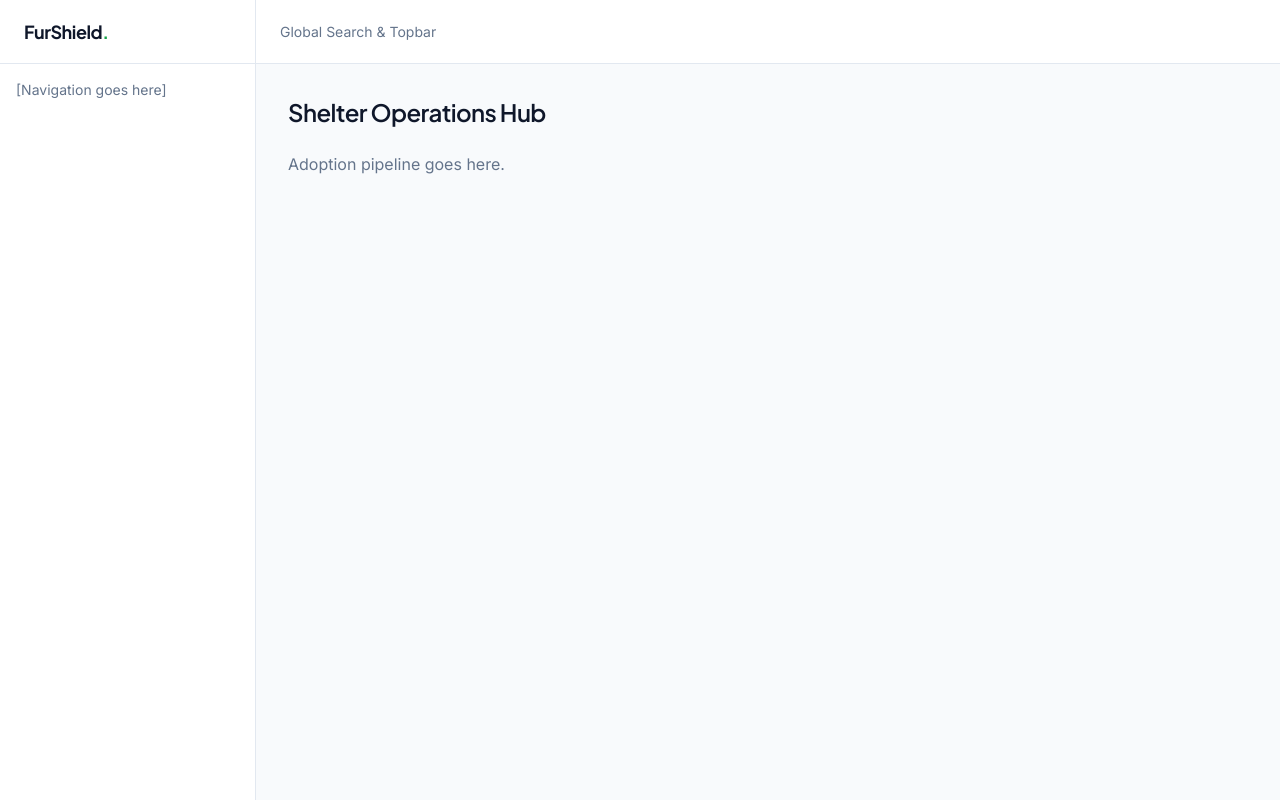
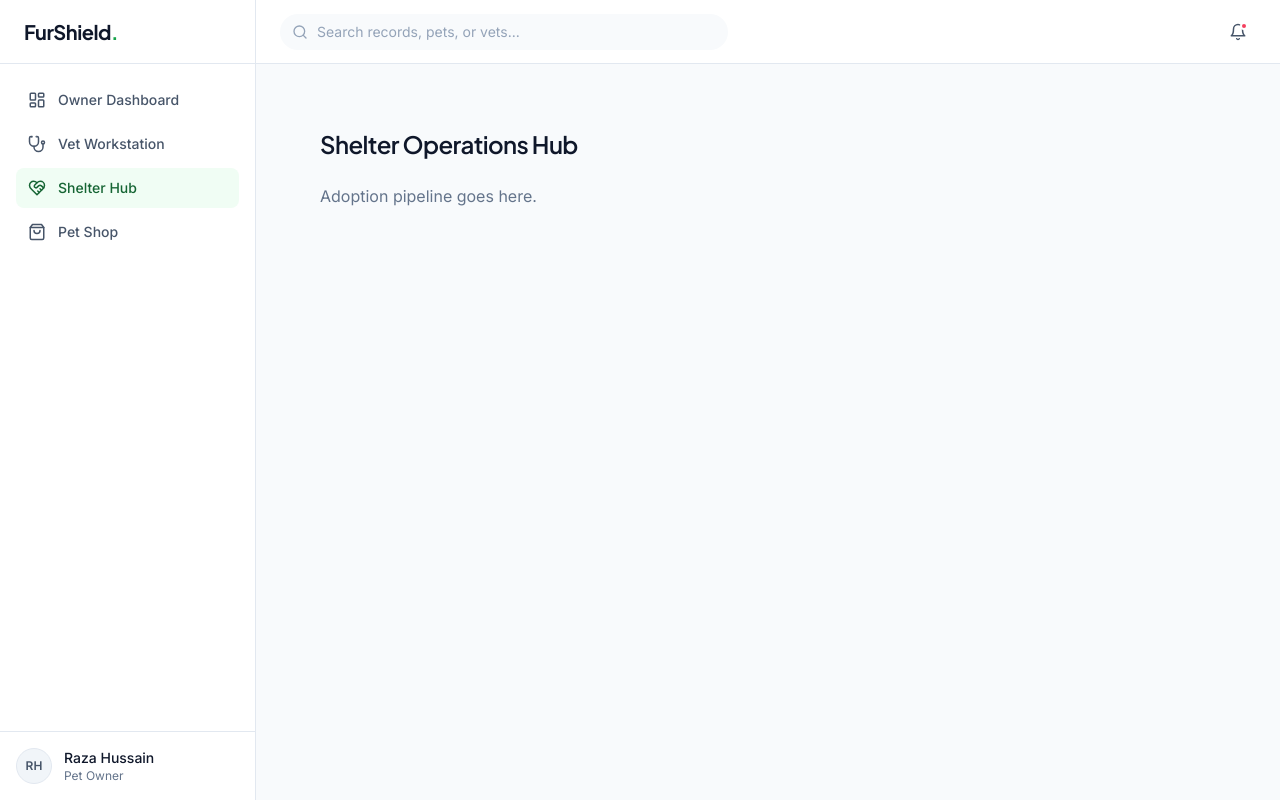
Before and after one commit to Aaliyanamir/Fur-Sheild, a React (Vite) app in the folder frontend/: page /shelter in a window 1280 px wide. Built offline with nearby package versions, Linux system fonts and the light colour scheme.

Commit message:
feat(layout): implement sidebar, topbar and responsive global layout shell

```diff
--- /dev/null
+++ b/frontend/src/components/molecules/Sidebar.jsx
@@ -0,0 +1,77 @@
+import React from 'react';
+import { NavLink } from 'react-router-dom';
+import { LayoutDashboard, Stethoscope, HeartHandshake, ShoppingBag, X } from 'lucide-react';
+import { cn } from '../../lib/utils';
+
+export default function Sidebar({ isOpen, onClose }) {
+  const navItems = [
+    { name: 'Owner Dashboard', path: '/dashboard', icon: LayoutDashboard },
+    { name: 'Vet Workstation', path: '/vet', icon: Stethoscope },
+    { name: 'Shelter Hub', path: '/shelter', icon: HeartHandshake },
+    { name: 'Pet Shop', path: '/shop', icon: ShoppingBag },
+  ];
+
+  const sidebarClasses = cn(
+    "fixed inset-y-0 left-0 z-50 w-64 bg-white border-r border-slate-200 transform transition-transform duration-300 ease-in-out md:relative md:translate-x-0 flex flex-col",
+    isOpen ? "translate-x-0" : "-translate-x-full"
+  );
+
+  return (
+    <>
+      {/* Mobile Overlay */}
+      {isOpen && (
+        <div
+          className="fixed inset-0 bg-slate-900/20 z-40 md:hidden backdrop-blur-sm transition-opacity"
+          onClick={onClose}
+        />
+      )}
+
+      {/* Sidebar Content */}
+      <aside className={sidebarClasses}>
+        <div className="h-16 flex items-center justify-between px-6 border-b border-slate-200 shrink-0">
+          <span className="font-display font-bold text-xl text-slate-900 tracking-tight">
+            FurShield<span className="text-forest-600">.</span>
+          </span>
+          <button onClick={onClose} className="md:hidden text-slate-400 hover:text-slate-600">
+            <X size={20} />
+          </button>
+        </div>
+
+        <nav className="flex-1 p-4 space-y-1 overflow-y-auto">
+          {navItems.map((item) => {
+            const Icon = item.icon;
+            return (
+              <NavLink
+                key={item.name}
+                to={item.path}
+                onClick={() => { if(isOpen) onClose(); }}
+                className={({ isActive }) => cn(
+                  "flex items-center gap-3 px-3 py-2.5 rounded-lg text-sm font-medium transition-colors",
+                  isActive
+                    ? "bg-forest-50 text-forest-700"
+                    : "text-slate-600 hover:bg-slate-50 hover:text-slate-900"
+                )}
+              >
+                <Icon size={18} className="shrink-0" />
+                {item.name}
+              </NavLink>
+            );
+          })}
+        </nav>
+
+        {/* Bottom User Area Placeholder */}
+        <div className="p-4 border-t border-slate-200">
+          <div className="flex items-center gap-3">
+            <div className="w-9 h-9 rounded-full bg-slate-100 border border-slate-200 flex items-center justify-center shrink-0">
+              <span className="text-xs font-semibold text-slate-600">RH</span>
+            </div>
+            <div className="overflow-hidden">
+              <p className="text-sm font-medium text-slate-900 truncate">Raza Hussain</p>
+              <p className="text-xs text-slate-500 truncate">Pet Owner</p>
+            </div>
+          </div>
+        </div>
+      </aside>
+    </>
+  );
+}
--- /dev/null
+++ b/frontend/src/components/molecules/Topbar.jsx
@@ -0,0 +1,35 @@
+import React from 'react';
+import { Menu, Search, Bell } from 'lucide-react';
+import Input from '../atoms/Input';
+import Button from '../atoms/Button';
+
+export default function Topbar({ onOpenSidebar }) {
+  return (
+    <header className="h-16 flex items-center justify-between px-4 md:px-6 bg-white border-b border-slate-200 shrink-0 sticky top-0 z-20">
+      <div className="flex items-center gap-4 flex-1">
+        <button
+          onClick={onOpenSidebar}
+          className="md:hidden p-2 -ml-2 text-slate-500 hover:text-slate-700 hover:bg-slate-50 rounded-lg transition-colors"
+        >
+          <Menu size={20} />
+        </button>
+
+        {/* Global Search */}
+        <div className="hidden md:flex relative max-w-md w-full">
+          <Search size={16} className="absolute left-3 top-1/2 -translate-y-1/2 text-slate-400" />
+          <Input
+            placeholder="Search records, pets, or vets..."
+            className="pl-9 h-9 bg-slate-50 border-transparent focus:bg-white focus:border-forest-500 focus:ring-forest-500 transition-all rounded-full"
+          />
+        </div>
+      </div>
+
+      <div className="flex items-center gap-3">
+        <Button variant="ghost" size="sm" className="w-9 h-9 p-0 rounded-full relative">
+          <Bell size={18} className="text-slate-600" />
+          <span className="absolute top-2 right-2 w-2 h-2 rounded-full bg-rose-500 border-2 border-white"></span>
+        </Button>
+      </div>
+    </header>
+  );
+}
--- a/frontend/src/components/organisms/GlobalLayout.jsx
+++ b/frontend/src/components/organisms/GlobalLayout.jsx
@@ -1,33 +1,26 @@
+import React, { useState } from 'react';
 import { Outlet } from 'react-router-dom';
+import Sidebar from '../molecules/Sidebar';
+import Topbar from '../molecules/Topbar';
 
 export default function GlobalLayout() {
+  const [isSidebarOpen, setIsSidebarOpen] = useState(false);
+
   return (
-    <div className="flex h-screen bg-bg-secondary overflow-hidden">
-      {/* Sidebar Placeholder: Hidden on mobile, fixed width on desktop */}
-      <aside className="hidden md:flex w-64 bg-white border-r border-slate-200 flex-col">
-        <div className="h-16 flex items-center px-6 border-b border-slate-200">
-          <span className="font-display font-bold text-lg text-slate-900 tracking-tight">
-            FurShield<span className="text-forest-600">.</span>
-          </span>
-        </div>
-        <nav className="flex-1 p-4 text-slate-500 text-sm">
-          [Navigation goes here]
-        </nav>
-      </aside>
+    <div className="flex h-screen bg-bg-secondary overflow-hidden font-sans text-slate-900">
+      <Sidebar
+        isOpen={isSidebarOpen}
+        onClose={() => setIsSidebarOpen(false)}
+      />
 
-      {/* Main Content Area */}
-      <main className="flex-1 flex flex-col h-screen overflow-y-auto relative">
-        {/* Top Header Placeholder */}
-        <header className="h-16 flex items-center justify-between px-6 bg-white border-b border-slate-200 shrink-0 sticky top-0 z-20">
-          <div className="md:hidden font-display font-bold text-lg text-slate-900">
-            FurShield<span className="text-forest-600">.</span>
+      <main className="flex-1 flex flex-col h-screen overflow-hidden relative">
+        <Topbar onOpenSidebar={() => setIsSidebarOpen(true)} />
+
+        {/* Scrollable Content Area */}
+        <div className="flex-1 overflow-y-auto p-4 md:p-6 lg:p-8">
+          <div className="w-full max-w-7xl mx-auto pb-24">
+            <Outlet />
           </div>
-          <div className="hidden md:block text-sm text-slate-500">Global Search & Topbar</div>
-        </header>
-
-        {/* Dynamic Route Content Injected Here */}
-        <div className="flex-1 w-full max-w-7xl mx-auto">
-          <Outlet />
         </div>
       </main>
     </div>
```
